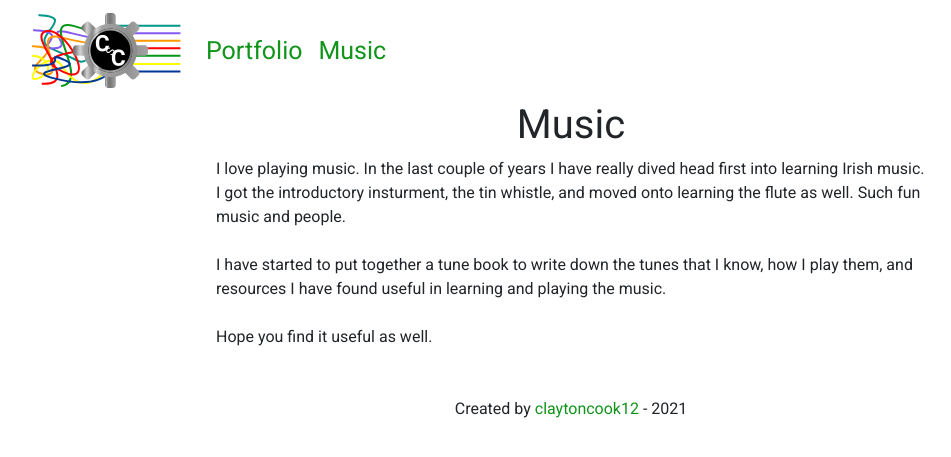
After one commit to claytoncook12/ClaytonCookWebsite, a Django app: page /music/ in a window 1280 px wide. The commit adds this page. Shown: the top 457 px of the page, without its empty margins (69-1020 px from the left). Run offline with Django 3.2, Linux system fonts and the light colour scheme; some libraries are stand-ins or nearby versions.

Commit message:
update location of music to main app and update other associated files

```diff
--- a/DjangoApp/core/urls.py
+++ b/DjangoApp/core/urls.py
@@ -15,11 +15,10 @@ Including another URLconf
 """
 from django.contrib import admin
 from django.urls import path, include
-from main import views
 
 app_name = 'core'
 urlpatterns = [
     path('admin/', admin.site.urls),
-    path('', views.home, name='home'),
+    path('', include('main.urls', namespace='main')),
     path('tunes/', include('tunes.urls', namespace='tunes')),
 ]
--- /dev/null
+++ b/DjangoApp/main/urls.py
@@ -0,0 +1,8 @@
+from django.urls import path
+from main import views
+
+app_name = 'tunes'
+urlpatterns = [
+    path('', views.home, name='home'),
+    path('music/', views.music_home, name='music_home'),
+]
--- a/DjangoApp/main/views.py
+++ b/DjangoApp/main/views.py
@@ -1,5 +1,13 @@
 from django.shortcuts import render, get_object_or_404
+
 
 def home(request):
 
     return render(request, 'home.html')
+
+
+def music_home(request):
+
+    context = {}
+
+    return render(request, "music_home.html", context)
--- a/DjangoApp/templates/base.html
+++ b/DjangoApp/templates/base.html
@@ -27,7 +27,7 @@
   <body>
     <div class="container">
       <nav class="navbar navbar-expand-lg navbar-light rounded">
-        <a class="navbar-brand" href="{% url 'home' %}">
+        <a class="navbar-brand" href="{% url 'main:home' %}">
           <img id='main-icon' src="{% static 'main/cc_cog_order_to_disorder.svg' %}" alt="">
         </a>
         <button class="navbar-toggler custom-toggler" type="button" data-toggle="collapse" data-target="#navbarsExample09" aria-controls="navbarsExample09" aria-expanded="false" aria-label="Toggle navigation">
@@ -37,10 +37,10 @@
         <div class="collapse navbar-collapse" id="navbarsExample09">
           <ul class="navbar-nav mr-auto">
             <li class="nav-item">
-              <a class="nav-link color-me" href="{% url 'home' %}#portfolio">Portfolio</a>
+              <a class="nav-link color-me" href="{% url 'main:home' %}#portfolio">Portfolio</a>
             </li>
             <li class="nav-item">
-                <a class="nav-link" id="disabled" href="#">Music</a>
+                <a class="nav-link" href="{% url 'main:music_home' %}">Music</a>
             </li>
           </ul>
         </div>
--- /dev/null
+++ b/DjangoApp/templates/music_home.html
@@ -0,0 +1,27 @@
+{% extends 'base.html' %}
+{% load static %}
+
+{% block content %}
+<div
+    class="container col-xl-8 col-lg-10 col-md-10 mx-auto"
+    style="text-align: center;"
+>
+    <h1>Music</h1>
+
+    <p
+        style="text-align: left;"
+    >
+        I love playing music. In the last couple of years I have really
+        dived head first into learning Irish music. I got the introductory
+        insturment, the tin whistle, and moved onto learning the flute
+        as well. Such fun music and people.
+        <br><br>
+        I have started to put together a tune book to write down the tunes
+        that I know, how I play them, and resources I have found useful in learning
+        and playing the music.
+        <br><br>
+        Hope you find it useful as well.
+    </p>
+
+</div>
+{% endblock %}
--- a/DjangoApp/templates/tunes/tunes_home.html
+++ /dev/null
@@ -1,6 +0,0 @@
-{% extends 'base.html' %}
-{% load static %}
-
-{% block content %}
-<h1>Tunes Home</h1>
-{% endblock %}
--- a/DjangoApp/templates/tunes/tunes_list.html
+++ b/DjangoApp/templates/tunes/tunes_list.html
@@ -2,5 +2,7 @@
 {% load static %}
 
 {% block content %}
-<h1>Tunes List</h1>
+<div>
+    <h1>Tunes List</h1>
+</div>
 {% endblock %}
--- a/DjangoApp/tunes/urls.py
+++ b/DjangoApp/tunes/urls.py
@@ -3,7 +3,6 @@ from tunes import views
 
 app_name = 'tunes'
 urlpatterns = [
-    path('/', views.tunes_home, name='tunes_home'),
     path('list/', views.tunes_list, name='tunes_list'),
     path('<int:pk>/', views.detail, name='detail'),
 ]
```
Also changed, not shown: DjangoApp/main/tests/test_main_views.py (added, +17 -0 lines), DjangoApp/tunes/tests/test_tunes_views.py (renamed from DjangoApp/tunes/tests/test_views.py, +1 -12 lines), DjangoApp/tunes/views.py (+0 -7 lines), DjangoApp/tunes/tests/test_tunes_models.py (renamed from DjangoApp/tunes/tests/test_models.py).
